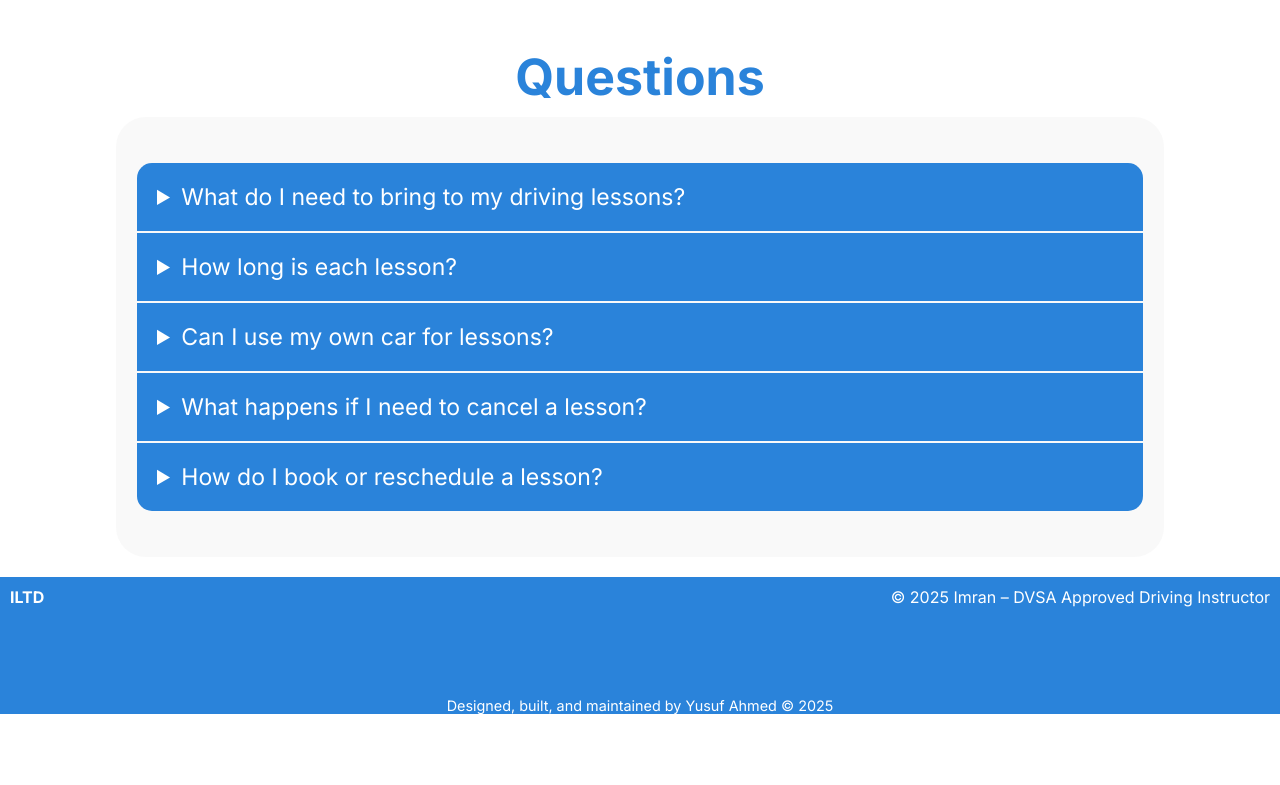
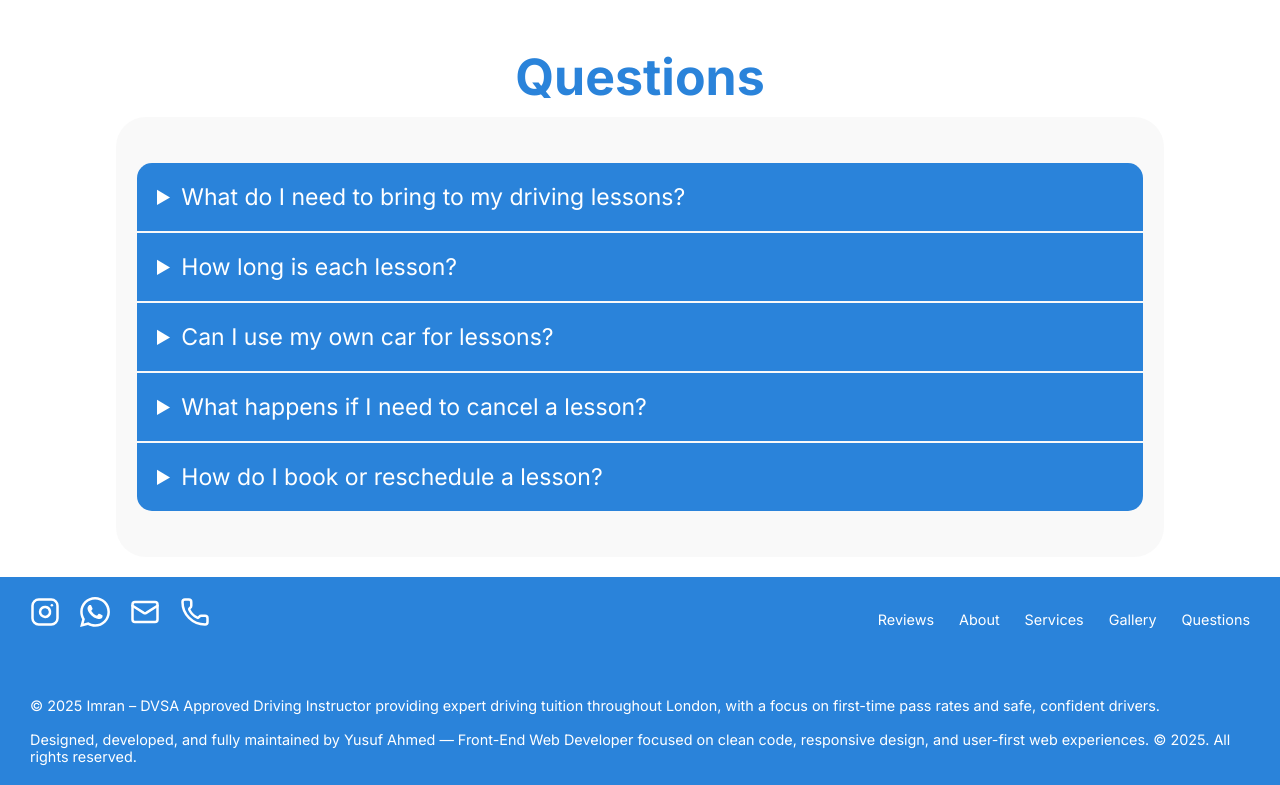
Before and after one commit to Yusuf-4hmed/imran_driving_instructor_website, a plain HTML site: page index.html in a window 1280 px wide. Shown: the part 3280-4065 px from the top of the page. Before the commit the page ends 3994 px from the top, so only its background shows below. Drawn offline with Linux system fonts and the light colour scheme.

Commit message:
added links and text to footer

```diff
--- a/index.html
+++ b/index.html
@@ -509,15 +509,29 @@
         <footer>
           <div class="top-footer">
             <div class="logo-plus">
-            <B>ILTD</B>
+              <svg xmlns="http://www.w3.org/2000/svg" width="30" height="30" viewBox="0 0 24 24" fill="none" stroke="currentColor" stroke-width="2" stroke-linecap="round" stroke-linejoin="round" class="lucide lucide-instagram-icon lucide-instagram"><rect width="20" height="20" x="2" y="2" rx="5" ry="5"/><path d="M16 11.37A4 4 0 1 1 12.63 8 4 4 0 0 1 16 11.37z"/><line x1="17.5" x2="17.51" y1="6.5" y2="6.5"/></svg>
+              <svg xmlns="http://www.w3.org/2000/svg" width="30" height="30" viewBox="0 0 24 24" fill="white"><path d="M.057 24l1.687-6.163c-1.041-1.804-1.588-3.849-1.587-5.946.003-6.556 5.338-11.891 11.893-11.891 3.181.001 6.167 1.24 8.413 3.488 2.245 2.248 3.481 5.236 3.48 8.414-.003 6.557-5.338 11.892-11.893 11.892-1.99-.001-3.951-.5-5.688-1.448l-6.305 1.654zm6.597-3.807c1.676.995 3.276 1.591 5.392 1.592 5.448 0 9.886-4.434 9.889-9.885.002-5.462-4.415-9.89-9.881-9.892-5.452 0-9.887 4.434-9.889 9.884-.001 2.225.651 3.891 1.746 5.634l-.999 3.648 3.742-.981zm11.387-5.464c-.074-.124-.272-.198-.57-.347-.297-.149-1.758-.868-2.031-.967-.272-.099-.47-.149-.669.149-.198.297-.768.967-.941 1.165-.173.198-.347.223-.644.074-.297-.149-1.255-.462-2.39-1.475-.883-.788-1.48-1.761-1.653-2.059-.173-.297-.018-.458.13-.606.134-.133.297-.347.446-.521.151-.172.2-.296.3-.495.099-.198.05-.372-.025-.521-.075-.148-.669-1.611-.916-2.206-.242-.579-.487-.501-.669-.51l-.57-.01c-.198 0-.52.074-.792.372s-1.04 1.016-1.04 2.479 1.065 2.876 1.213 3.074c.149.198 2.095 3.2 5.076 4.487.709.306 1.263.489 1.694.626.712.226 1.36.194 1.872.118.571-.085 1.758-.719 2.006-1.413.248-.695.248-1.29.173-1.414z"/></svg>
+              <svg xmlns="http://www.w3.org/2000/svg" width="30" height="30" viewBox="0 0 24 24" fill="none" stroke="currentColor" stroke-width="2" stroke-linecap="round" stroke-linejoin="round" class="lucide lucide-mail-icon lucide-mail"><path d="m22 7-8.991 5.727a2 2 0 0 1-2.009 0L2 7"/><rect x="2" y="4" width="20" height="16" rx="2"/></svg>
+              <svg xmlns="http://www.w3.org/2000/svg" width="30" height="30" viewBox="0 0 24 24" fill="none" stroke="currentColor" stroke-width="2" stroke-linecap="round" stroke-linejoin="round" class="lucide lucide-phone-icon lucide-phone"><path d="M13.832 16.568a1 1 0 0 0 1.213-.303l.355-.465A2 2 0 0 1 17 15h3a2 2 0 0 1 2 2v3a2 2 0 0 1-2 2A18 18 0 0 1 2 4a2 2 0 0 1 2-2h3a2 2 0 0 1 2 2v3a2 2 0 0 1-.8 1.6l-.468.351a1 1 0 0 0-.292 1.233 14 14 0 0 0 6.392 6.384"/></svg>
           </div>
           <div class="details-plus">
-            <p>&copy; 2025 Imran – DVSA Approved Driving Instructor</p>
+            <ul>
+
+              <a href="#review-section"><li class="nav-item">Reviews</li></a>
+              <a href="#about-section"><li class="nav-item">About</li></a>
+              <a href="#services-section"><li class="nav-item">Services</li></a>
+              <a href="#gallery-section"><li class="nav-item">Gallery</li></a>
+              <a href="#question-section"><li class="nav-item">Questions</li></a>
           </div>
           </div>
-          <p style="text-align: center; font-size: 0.9rem;">
-            Designed, built, and maintained by Yusuf Ahmed © 2025
+          <div class="bottom-footer">
+            <span><p>&copy; 2025 Imran – DVSA Approved Driving Instructor providing expert driving tuition throughout London, with a focus on first-time pass rates and safe, confident drivers.</p></span><br>
+            <p>
+              Designed, developed, and fully maintained by Yusuf Ahmed — Front-End Web Developer focused on clean code, responsive design, and user-first web experiences.
+              © 2025. All rights reserved.
           </p>
+          </div>
+
         </footer>
     </main>
 </body>
--- a/style.css
+++ b/style.css
@@ -1,5 +1,9 @@
 * {
     font-family: 'Inter';
+}
+
+html {
+    scroll-behavior: smooth;
 }
 
 html, body {
@@ -430,6 +434,7 @@ footer {
     background-color: #2A83DA;
     z-index: 3;
     color: white;
+    padding: 20px 0px;
 }
 
 footer p {
@@ -439,9 +444,47 @@ footer p {
 .top-footer {
     display: flex;
     justify-content: space-between;
-    padding: 10px;
     min-height: 100px;
     flex-wrap: wrap;
+    padding: 0px 30px;
+}
+
+.logo-plus {
+    display: flex;
+    gap: 20px;
+}
+
+.details-plus {
+    font-size: 0.9rem;
+}
+
+.details-plus ul {
+    display: flex;
+    gap: 25px;
+    text-decoration: none;
+    color: white;
+    list-style: none;
+}
+.details-plus li {
+    text-decoration: none;
+    color: white;
+    list-style: none;
+}
+
+.details-plus a {
+    text-decoration: none;
+    color: white;
+    list-style: none;
+}
+
+.logo-plus svg {
+    cursor: pointer;
+}
+
+.bottom-footer {
+    text-align: left;
+    font-size: 0.9rem;
+    padding: 0px 30px;
 }
 
 
```
